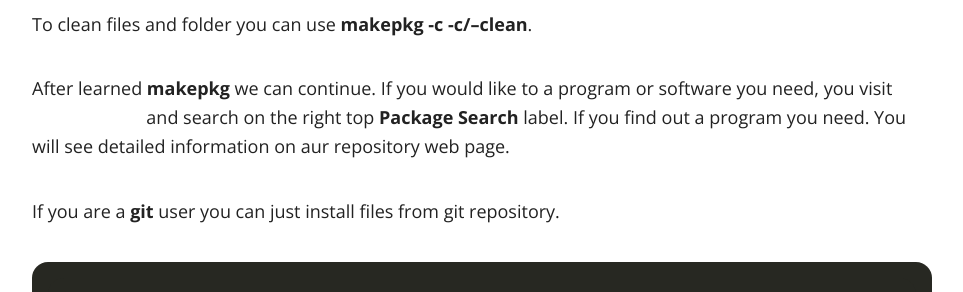
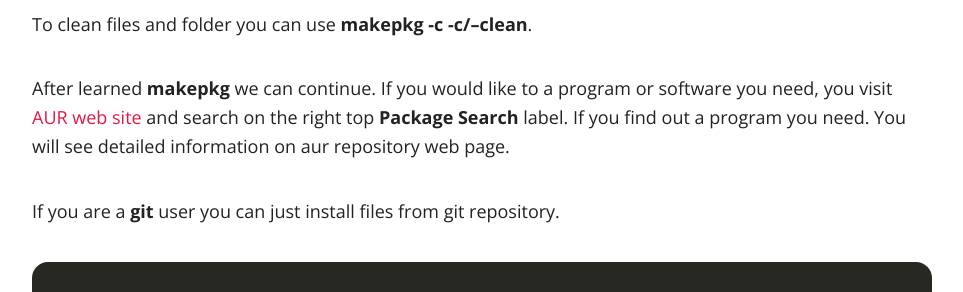
Before and after one commit to coderkan/coderkan.github.io, a Jekyll site: the page built from _posts/2017-12-05-install-software-on-arch-linux-os.md, in a window 1280 px wide. Shown: the part 3705-3997 px from the top of the page, without its empty margins (158-1121 px from the left). Built offline with Jekyll 4.4.1, drawn with Linux system fonts in a browser that asks for light colours; nearby versions of some CDN libraries; comment, search, counter and statistics services are not loaded.

Commit message:
changed code highlight colors

```diff
--- a/assets/css/post.css
+++ b/assets/css/post.css
@@ -194,7 +194,7 @@
         .post-template .notepad-post-content > div:not(.notepad-post-title) {
           margin: -10% auto 0; } }
       .post-template .notepad-post-content > div:not(.notepad-post-title) a, .post-template .notepad-post-content > div:not(.notepad-post-title) code {
-        color: white;/*#e51843;*/
+        color: #e51843;
        }
       .post-template .notepad-post-content > div:not(.notepad-post-title) ul, .post-template .notepad-post-content > div:not(.notepad-post-title) ol {
         padding-left: 1.25rem;
@@ -462,7 +462,7 @@
     padding-left: 1.875rem;
     padding-right: 1.875rem; }
     .notepad-page-content > div:not(.notepad-page-title) a, .notepad-page-content > div:not(.notepad-page-title) code {
-      color:  white; /*#e51843;*/
+      color:  #e51843;
     }
     .notepad-page-content > div:not(.notepad-page-title) ul, .notepad-page-content > div:not(.notepad-page-title) ol {
       padding-left: 1.25rem;
@@ -537,7 +537,9 @@
 
 code {
   font-size: 0.9375rem;
-  line-height: 1.2; }
+  line-height: 1.2;
+  color: white !important; /* Added For Code*/
+}
 
 iframe {
   border: 0; }
```
